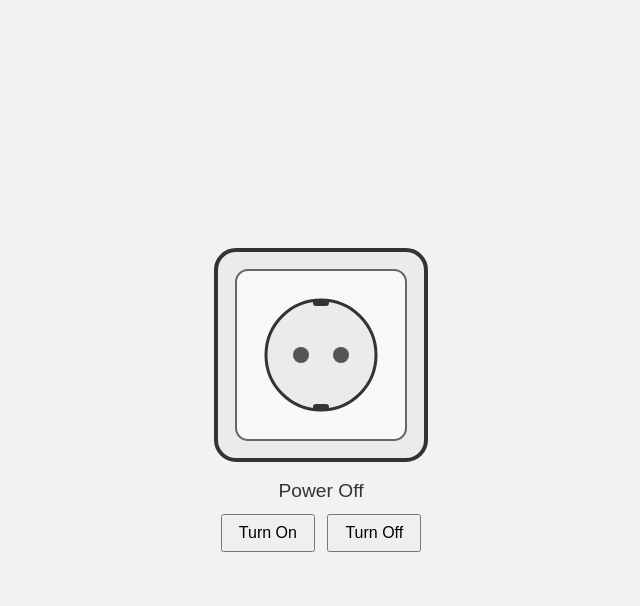
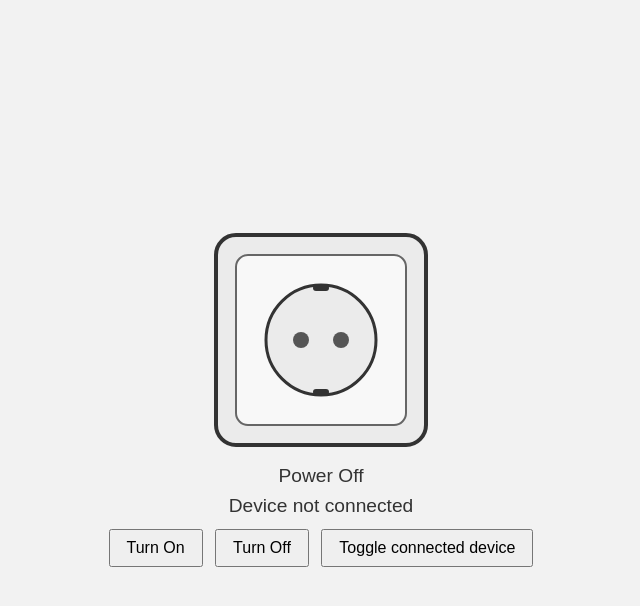
Before and after one commit to 2themax2/NewEnergyHackathon, a Flask app: page / in a window 1280 px wide. Shown: the top 606 px of the page, without its empty margins (319-959 px from the left). Run offline with Flask 3, Linux system fonts and the light colour scheme; data comes from the database, SQL or seed files in the repository.

Commit message:
Added device behaviour to the mockup socket. This behaviour is exposed through the api.

```diff
--- a/power_socket/app.py
+++ b/power_socket/app.py
@@ -1,7 +1,6 @@
 from flask import Flask, render_template, jsonify, request
 import sqlite3
 import threading
-import json
 
 app = Flask(__name__, template_folder='templates')
 
@@ -21,21 +20,49 @@ def set_power_state_db(on: bool):
         conn.execute("UPDATE power_state SET is_on = ? WHERE id = 1", (int(on), ))
         conn.commit()
 
+def get_connected_device_db():
+    """Retrieves whether a device is currently connected to the power socket."""
+    with DB_LOCK, sqlite3.connect(DB_PATH) as conn:
+        curr = conn.execute("SELECT device_connected FROM power_state WHERE id = 1")
+        row = curr.fetchone()
+        return bool(row[0])
+
+def set_connected_device_db(connected: bool):
+    """Sets whether a device is currently connected to the power socket."""
+    with DB_LOCK, sqlite3.connect(DB_PATH) as conn:
+        conn.execute("UPDATE power_state SET device_connected = ? WHERE id = 1", (int(connected), ))
+        conn.commit()
+
 @app.route('/')
 def home():
+    """Render the home page containing the mockup socket"""
     return render_template('home.html')
 
 @app.route('/api/power', methods=['GET'])
 def api_get_power():
+    """Retrieve the power socket's power state."""
     return jsonify({"on": get_power_state_db()})
 
 @app.route('/api/power', methods=['POST'])
 def api_set_power():
+    """Set the power socket's power state to the given boolean, persist to database"""
     data = request.get_json(silent=True) or {}
     new_state = data['on']
     set_power_state_db(new_state)
     return jsonify({'on': new_state})
 
+@app.route('/api/device', methods=['GET'])
+def api_device_connected():
+    """Retrieve whether a device is currently connected to the power socket."""
+    return jsonify({"device_connected": get_connected_device_db()})
+
+@app.route('/api/device', methods=['POST'])
+def api_device_disconnected():
+    """Set whether a device is currently connected to the power socket, persist to database"""
+    data = request.get_json(silent=True) or {}
+    new_state = data['device_connected']
+    set_connected_device_db(new_state)
+    return jsonify({'device_connected': new_state})
 
 if __name__ == '__main__':
     app.run(debug=True)
--- a/power_socket/database/schema.sql
+++ b/power_socket/database/schema.sql
@@ -2,6 +2,7 @@ DROP TABLE IF EXISTS power_state;
 
 CREATE TABLE power_state (
     id INTEGER PRIMARY KEY CHECK (id = 1),
-    is_on BOOLEAN NOT NULL
+    is_on BOOLEAN NOT NULL,
+    device_connected BOOLEAN NOT NULL
 );
-INSERT OR IGNORE INTO power_state (id, is_on) VALUES (1,0)
+INSERT OR IGNORE INTO power_state (id, is_on, device_connected) VALUES (1,0,0)
--- a/power_socket/templates/home.html
+++ b/power_socket/templates/home.html
@@ -46,7 +46,9 @@
     </svg>
 
     <!-- Status text -->
-    <p id="status-text" style="margin:8px 0;font-size:1.2em;color:#333;">Power Off</p>
+    <p id="status-text-power" style="margin:8px 0;font-size:1.2em;color:#333;">Power Off</p>
+
+    <p id="status-text-device" style="margin:8px 0;font-size:1.2em;color:#333;">Device not connected</p>
 
     <!-- Control buttons -->
     <button id="turn-on-btn" style="margin:4px;padding:8px 16px;font-size:1em;cursor:pointer;">
@@ -55,23 +57,33 @@
     <button id="turn-off-btn" style="margin:4px;padding:8px 16px;font-size:1em;cursor:pointer;">
       Turn Off
     </button>
+    <button id="device-btn" style="margin:4px;padding:8px 16px;font-size:1em;cursor:pointer;">
+      Toggle connected device
+    </button>
   </div>
 
 </body>
 </html>
 
 <script>
-  async function updateUI(on) {
+  async function updateUI(on = false, device_connected = false) {
     const bg = document.getElementById('socket-bg');
-    const status = document.getElementById('status-text');
+    const status_power = document.getElementById('status-text-power');
+    const status_device = document.getElementById('status-text-device');
     if (on) {
       bg.style.fill = 'url(#grad-on)';
       bg.style.filter = 'drop-shadow(0 0 15px rgba(118,255,3,0.7))';
-      status.innerText = 'Power On';
+      status_power.innerText = 'Power On';
     } else {
       bg.style.fill = '#ebebeb';
       bg.style.filter = 'none';
-      status.innerText = 'Power Off';
+      status_power.innerText = 'Power Off';
+    }
+
+    if (device_connected) {
+      status_device.innerText = 'Device connected';
+    } else {
+      status_device.innerText = 'Device not connected';
     }
   }
 
@@ -90,7 +102,7 @@
       body: JSON.stringify({ on: true })
     });
     const { on } = await res.json();
-    await updateUI(on);
+    await updateUI(on, undefined);
   });
   document.getElementById('turn-off-btn').addEventListener('click', async () => {
     const res = await fetch('/api/power', {
@@ -99,6 +111,25 @@
       body: JSON.stringify({ on: false })
     });
     const { on } = await res.json();
-    await updateUI(on);
+    await updateUI(on, undefined);
   });
+  document.getElementById('device-btn').addEventListener('click', async () => {
+    const getRes = await fetch('/api/device', {
+      method: 'GET',
+      headers: { 'Content-Type': 'application/json' },
+    });
+    const { device_connected } = await getRes.json();
+
+    const newState = !device_connected
+
+    const postRes = await fetch('/api/device', {
+      method: 'POST',
+      headers: { 'Content-Type': 'application/json' },
+      body: JSON.stringify({ device_connected: newState })
+    })
+    const result = await postRes.json();
+
+    console.log('Server now thinks device_connected =', result.device_connected);
+    await updateUI(undefined, newState);
+  })
 </script>
```
